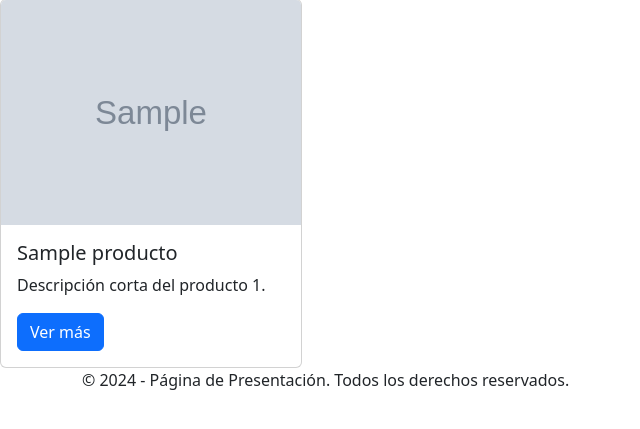
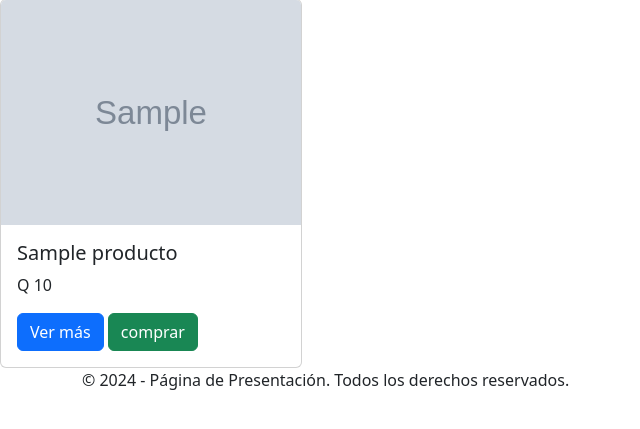
Before and after one commit to williRR/pagina-CRUD, a Flask app: page / in a window 1280 px wide. Shown: the part 305-734 px from the top of the page, without its empty margins (0-640 px from the left). Run offline with Flask 3, Linux system fonts and the light colour scheme; tables that the repository leaves empty or names only in its code hold one stand-in row (values such as "Sample post"); grey boxes marked "Sample" are stand-in pictures; some libraries are stand-ins or nearby versions.

Commit message:
agregando cambios a mi web

```diff
--- a/app/templates/admin/menu.html
+++ b/app/templates/admin/menu.html
@@ -28,11 +28,12 @@
       {% for producto in productos %}
       <div class="col-md-3">
         <div class="card">
-          <img src="/app/static/img/{{ producto[2] }}" class="card-img-top" alt="Producto">
+          <img src="img/{{ producto[2] }}" class="card-img-top" alt="Producto">
           <div class="card-body">
             <h5 class="card-title">{{producto[1]}}</h5>
-            <p class="card-text">Descripción corta del producto 1.</p>
+            <p class="card-text">Q {{producto[3]}}</p>
             <a href="#" class="btn btn-primary">Ver más</a>
+            <a href="#" class="btn btn-success">comprar</a>
           </div>
         </div>
       </div>
```
Also changed, not shown: app/static/img/2024155214_v brake.png (added).
